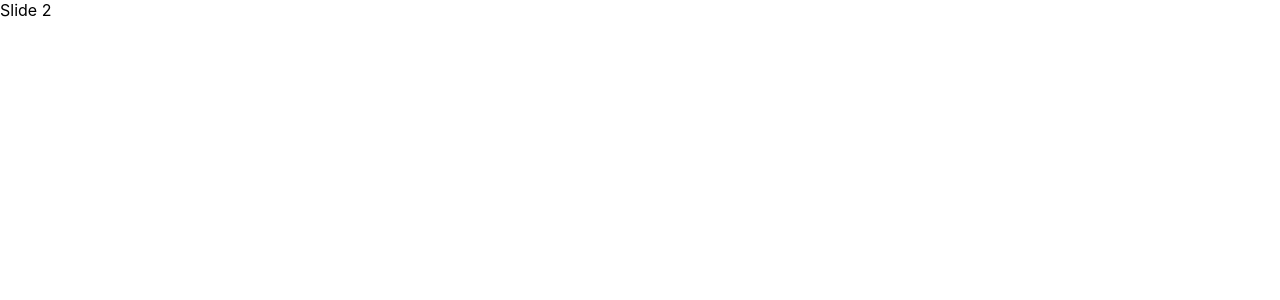
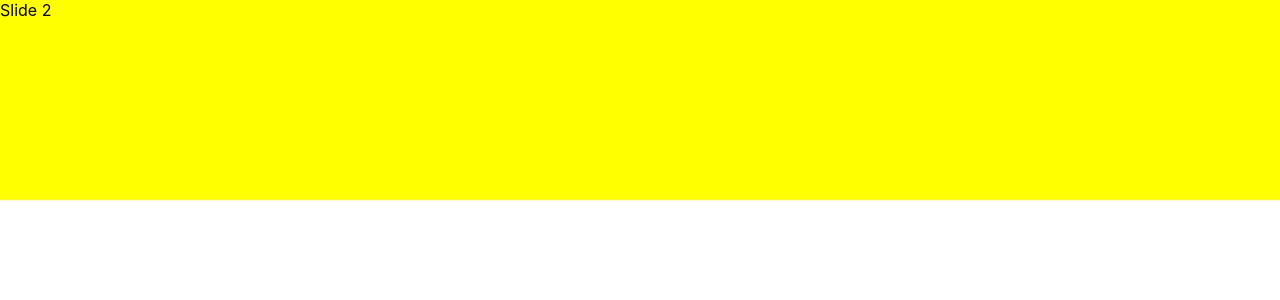
Before and after one commit to 1uokun/react-blog, a React (Create React App) app: page / in a window 1280 px wide. Shown: the top 300 px of the page. Built offline with nearby package versions, Linux system fonts and the light colour scheme.

Commit message:
feat: swipe2carousel

```diff
--- a/src/App.js
+++ b/src/App.js
@@ -1,19 +1,13 @@
 import React from 'react';
-import Swiper,{SwipeItem} from "./swiper2";
+import Swiper,{SwipeItem} from "./swipe2carousel";
 
 export default function App() {
   return (
     <>
-      <Swiper vertical style={{ height: '200px' }} loop autoplay>
-        <SwipeItem>Slide 1</SwipeItem>
-        <SwipeItem>Slide 2</SwipeItem>
-        <SwipeItem>Slide 3</SwipeItem>
-        <SwipeItem>Slide 4</SwipeItem>
-        <SwipeItem>Slide 5</SwipeItem>
-        <SwipeItem>Slide 6</SwipeItem>
-        <SwipeItem>Slide 7</SwipeItem>
-        <SwipeItem>Slide 8</SwipeItem>
-        <SwipeItem>Slide 9</SwipeItem>
+      <Swiper direction={'vertical'} style={{ height: '200px', }} loop autoplay>
+        <SwipeItem style={{backgroundColor:'red'}}>Slide 1</SwipeItem>
+        <SwipeItem style={{backgroundColor:'yellow'}}>Slide 2</SwipeItem>
+        <SwipeItem style={{backgroundColor:'blue'}}>Slide 3</SwipeItem>
       </Swiper>
     </>
   )
--- /dev/null
+++ b/src/swipe2carousel/PropsType.tsx
@@ -0,0 +1,22 @@
+import React from 'react';
+import SwiperClass from 'swiper/types/swiper-class';
+import { Swiper } from 'swiper/react';
+
+export interface SwipeProps extends Swiper{
+  selectedIndex?: number;
+  dots?: boolean;
+  dotClass?: string;
+  dotActiveClass?: string;
+  cellSpacing?: number;
+  slideWidth?: string | number;
+  swipeSpeed?: number;
+  vertical?: boolean;
+  autoplay?: boolean;
+  autoplayInterval?: number;
+  infinite?: boolean;
+  initialSlideWidth?: number;
+  afterChange?: (form: number, to:number) => void;
+  beforeChange?: (form: number, to:number) => void;
+}
+
+export type SwipeInstance = SwiperClass;
--- /dev/null
+++ b/src/swipe2carousel/Swipe.tsx
@@ -0,0 +1,125 @@
+import React, {
+    useRef,
+    forwardRef,
+    useImperativeHandle,
+  } from 'react';
+
+  import SwiperCore, { Pagination, Autoplay, Lazy } from 'swiper';
+
+  import { Swiper } from 'swiper/react';
+
+  import { SwipeProps, SwipeInstance } from './PropsType';
+
+  /**
+   * 暂时先支持这三种
+   * 更多功能详见 https://swiperjs.com/demos
+   * **/
+  SwiperCore.use([Autoplay, Pagination, Lazy]);
+
+  const Swipe = forwardRef<SwipeInstance, SwipeProps>((props, ref) => {
+    const { children,  ...parseProsp } = parseOptions(props);
+    const internalSwipeRef = useRef<any>();
+
+    useImperativeHandle(ref, () => internalSwipeRef.current, [internalSwipeRef.current]);
+
+    return (
+      <Swiper
+        onSwiper={(swiper) => {
+          internalSwipeRef.current = swiper;
+        }}
+        {...parseProsp}
+      >
+        {children}
+      </Swiper>
+    );
+  });
+
+  // 将Carousel的props转化为Swiper的props
+  function parseOptions(opts: SwipeProps) {
+    const swipeProps:Swiper = {...opts}
+
+    if('selectedIndex' in opts){
+      swipeProps.initialSlide = opts.selectedIndex
+    }
+
+    /**
+     * dots
+     * **/
+    if('dots' in opts){
+      swipeProps.pagination = opts.dots
+    }
+    if('dotClass' in opts){
+      if(!opts.dots){
+        console.warn("Warning: [Carousel: `dots` must be {true} before using `dotClass`]")
+      }else {
+        swipeProps.pagination = {
+          bulletClass:opts.dotClass
+        }
+      }
+    }
+    if('dotActiveClass' in opts){
+      if(!opts.dots){
+        console.warn("Warning: [Carousel: `dots` must be {true} before using `dotActiveClass`]")
+      }else if(typeof swipeProps.pagination === 'object'){
+        swipeProps.pagination = {...swipeProps.pagination, bulletActiveClass:opts.dotActiveClass}
+      }else {
+        swipeProps.pagination = {
+          bulletClass:opts.dotClass
+        }
+      }
+    }
+    /**
+     * 舍弃dotStyle，改用dotClass
+     * 原因1: swipe不支持行内样式
+     * 原因2: 从性能角度来说，CSS 的 class 通常比行内样式更好
+     * **/
+    if('dotStyle' in opts){
+      console.warn("Warning: [Carousel: `dotStyle` is not a valid prop, do you mean `dotClass`]")
+    }
+    if('dotActiveStyle' in opts){
+      console.warn("Warning: [Carousel: `dotActiveStyle` is not a valid prop, do you mean `dotActiveClass`]")
+    }
+
+    if('vertical' in opts && opts.vertical){
+      swipeProps.direction = 'vertical'
+    }
+
+    if('autoplayInterval' in opts){
+      if(!opts.autoplay){
+        console.warn("Warning: [Carousel: `autoplay` must be {true} before using `autoplayInterval`]")
+      }else if(opts.autoplay){
+        swipeProps.autoplay = {
+          delay:opts.autoplayInterval
+        }
+      }
+    }
+
+    if('infinite' in opts){
+      swipeProps.loop = opts.infinite
+    }
+
+    if('cellSpacing' in opts){
+      swipeProps.spaceBetween = opts.cellSpacing
+    }
+
+    if('swipeSpeed' in opts){
+      swipeProps.speed = opts.swipeSpeed;
+    }
+
+    if('afterChange' in opts){
+      swipeProps.onSlideChangeTransitionEnd = (sw)=>{
+        const idx = opts.infinite ? sw.realIndex : sw.activeIndex;
+        opts.afterChange?.(sw.previousIndex,idx);
+      }
+    }
+    if('beforeChange' in opts){
+      swipeProps.onBeforeSlideChangeStart = (sw)=>{
+        const idx = opts.infinite ? sw.realIndex : sw.activeIndex;
+        opts.beforeChange?.(sw.previousIndex,idx);
+      }
+    }
+
+    return swipeProps;
+  }
+
+  export default Swipe;
--- a/src/swiper2/Swipe.tsx
+++ /dev/null
@@ -1,67 +0,0 @@
-import React, {
-    useRef,
-    Children,
-    cloneElement,
-    ReactElement,
-    forwardRef,
-    useImperativeHandle,
-  } from 'react';
-
-  import SwiperCore, { Pagination, Autoplay, Lazy } from 'swiper';
-
-  import { Swiper } from 'swiper/react';
-
-  import { SwipeProps, SwipeInstance } from './PropsType';
-
-  SwiperCore.use([Autoplay, Pagination, Lazy]);
-
-  const Swipe = forwardRef<SwipeInstance, SwipeProps>((props, ref) => {
-    console.log(props)
-    // const { children, className,  ...parseProsp } = parseOptions(props);
-    const internalSwipeRef = useRef<any>();
-
-    useImperativeHandle(ref, () => internalSwipeRef.current, [internalSwipeRef.current]);
-
-    return (
-      <Swiper
-        {...props}
-      >
-        {Children.map(props.children, (child: ReactElement) =>
-          cloneElement(child, { className: 'rv-swipe-item' }),
-        )}
-      </Swiper>
-    );
-  });
-
-  Swipe.defaultProps = {
-    // initialSwipe: 0,
-    // duration: 500,
-    pagination: true,
-  };
-
-  // function parseOptions(opts: SwipeProps) {
-  //   const { initialSwipe, duration, onChange, vertical, showIndicators, ...rest } = opts;
-  //   if (vertical) {
-  //     rest.direction = 'vertical';
-  //   }
-  //   if (typeof showIndicators === 'boolean') {
-  //     if (!showIndicators) rest.pagination = false;
-  //   }
-
-  //   rest.initialSlide = initialSwipe;
-  //   rest.speed = duration;
-  //   if (rest.autoplay && typeof rest.autoplay === 'number') {
-  //     rest.autoplay = { delay: rest.autoplay, disableOnInteraction: false };
-  //   }
-  //   if (onChange) {
-  //     const back = rest.onActiveIndexChange;
-  //     rest.onActiveIndexChange = (sw) => {
-  //       const idx = opts.loop ? sw.realIndex : sw.activeIndex;
-  //       onChange?.(idx);
-  //       back?.(sw);
-  //     };
-  //   }
-  //   return rest;
-  // }
-
-  export default Swipe;
```
Also changed, not shown: src/swiper2/PropsType.tsx (deleted, +0 -16 lines), src/swipe2carousel/index.tsx (renamed from src/swiper2/index.tsx), src/swipe2carousel/style/index.css (added).
